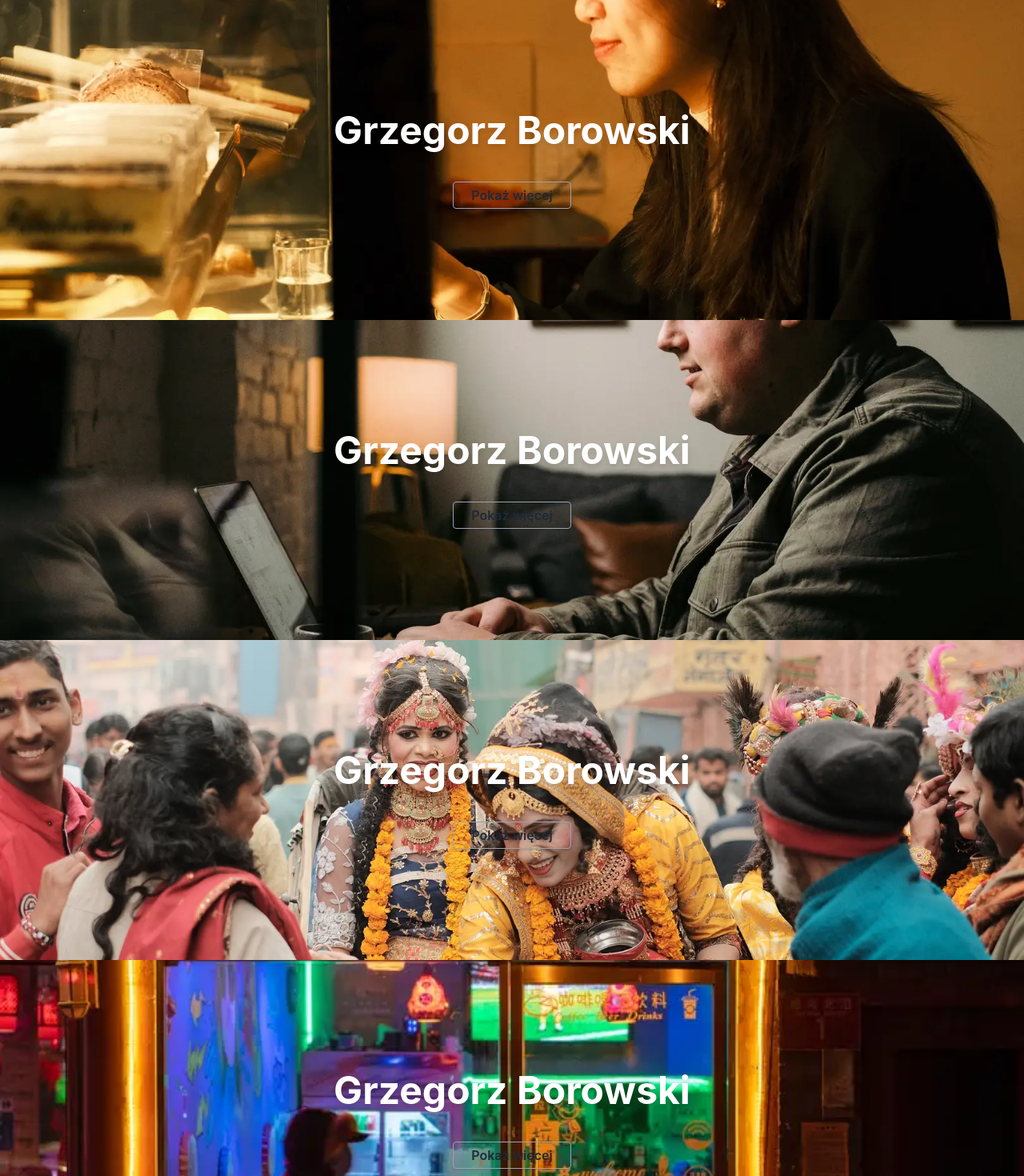
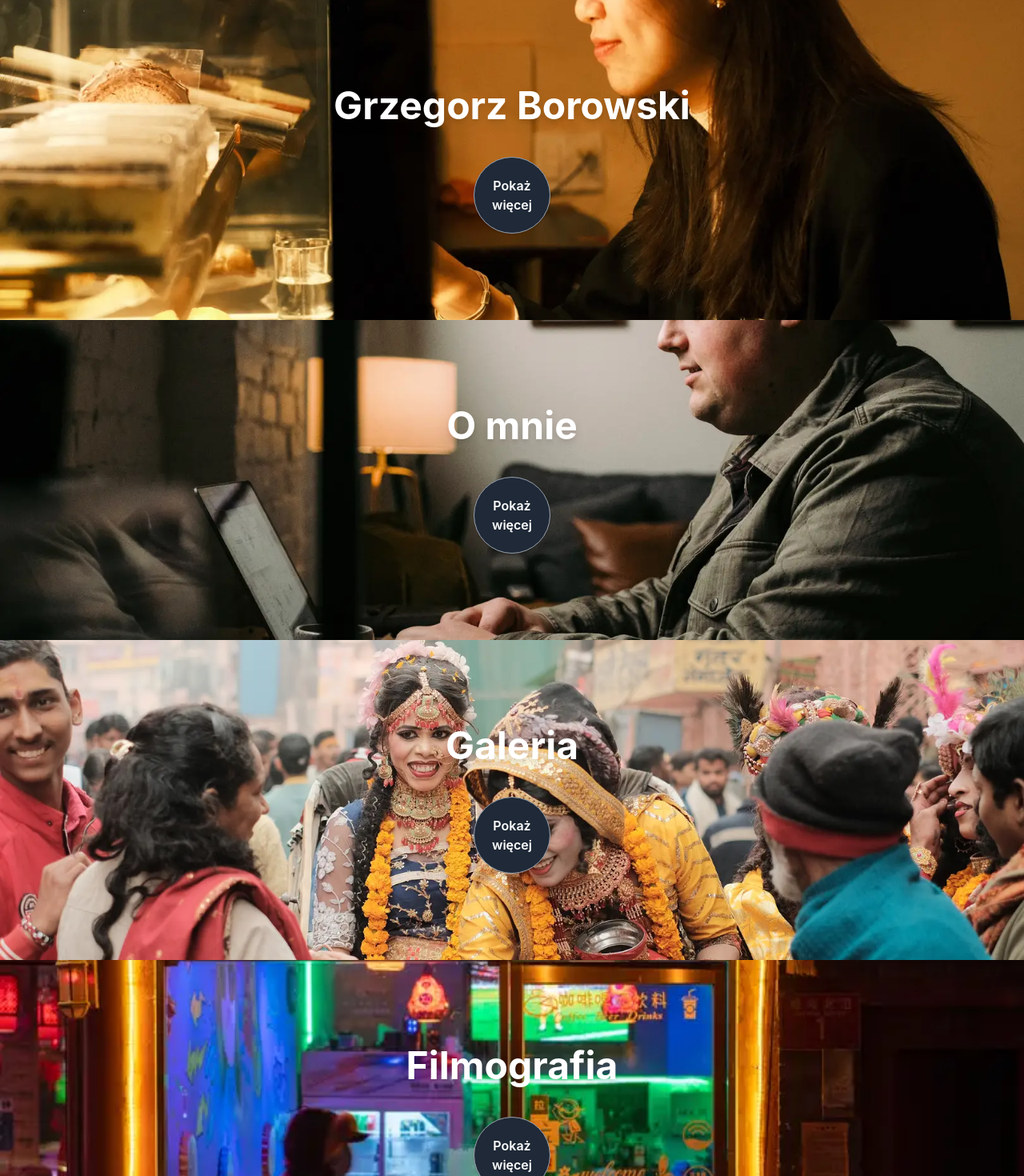
Before and after one commit to mdziedzinski/actors-portfolio, a React (Create React App) app: page / in a window 1280 px wide. Shown: the top 1470 px of the page at 80% size. Built offline with nearby package versions, Linux system fonts and the light colour scheme.

Commit message:
styling compontents

```diff
--- a/src/components/Article.tsx
+++ b/src/components/Article.tsx
@@ -1,19 +1,36 @@
-import React, { ReactNode, useRef, useState } from "react";
+import React, {
+  ElementType,
+  ReactNode,
+  useRef,
+  useState,
+  RefObject,
+  MutableRefObject,
+} from "react";
+import { createSecureContext } from "tls";
+import { flushSync } from "react-dom";
 
 import ReadMore from "./ReadMore";
 
 type Props = {
   className?: string;
   id?: string;
+  title?: string;
 };
 const heroClass =
   "flex items-center justify-center h-[50vh] w-screen bg-fixed bg-center bg-cover bg-hero1";
 
 const Article = (props: Props) => {
-  const myRef = useRef();
+  const ref = useRef() as MutableRefObject<HTMLDivElement>;
   const [isShown, setIsShown] = useState(false);
   const handleClick = (event: any) => {
-    setIsShown((current: any) => !current);
+    flushSync(() => {
+      setIsShown((current: any) => !current);
+    });
+    ref.current?.scrollIntoView({
+      behavior: "smooth",
+      block: "center",
+      inline: "nearest",
+    });
   };
 
   return (
@@ -21,17 +38,28 @@ const Article = (props: Props) => {
       <article id={props.id} className={props.className}>
         <div className="flex flex-col justify-center content-center item-center">
           <h2 className="text-center mb-10 text-5xl text-white font-bold drop-shadow-lg">
-            Grzegorz Borowski
+            {props.title}
           </h2>
           <button
             onClick={handleClick}
-            className="self-center bg-transparent w-1/3  hover:bg-gray-50/50 text-gray-800 font-semibold py-1 px-1 border border-gray-400 rounded shadow"
+            className="w-24 h-24 self-center  bg-gray-800 text-white   hover:bg-gray-50/50 font-semibold border border-gray-400 rounded-full shadow"
           >
             Pokaż więcej
           </button>
         </div>
       </article>
-      {isShown && <ReadMore ref={myRef}></ReadMore>}
+      <div ref={ref}>
+        {isShown && (
+          <ReadMore>
+            <button
+              className="m-5 w-24 h-24 self-center  bg-gray-800 text-white   hover:bg-gray-50/50 font-semibold border border-gray-400 rounded-full shadow"
+              onClick={handleClick}
+            >
+              Ukryj sekcję
+            </button>
+          </ReadMore>
+        )}
+      </div>
     </>
   );
 };
--- a/src/components/Main.tsx
+++ b/src/components/Main.tsx
@@ -1,7 +1,7 @@
 import React from "react";
 import Article from "./Article";
 
-const heroClass =
+const heroClass1 =
   "flex items-center justify-center h-[50vh] w-screen bg-fixed bg-center bg-cover bg-hero1";
 const heroClass2 =
   "flex items-center justify-center h-[50vh] w-screen bg-fixed bg-center bg-cover bg-hero2";
@@ -13,11 +13,14 @@ const heroClass4 =
 const Main = () => {
   return (
     <main className=" flex flex-col flex-wrap content-center justify-center">
-      <Article id="1" className={heroClass}></Article>
-      <Article id="2" className={heroClass2}></Article>
-      <Article id="3" className={heroClass3}></Article>
-      <Article id="4" className={heroClass4}></Article>
-      <Article></Article>
+      <Article
+        id="1"
+        className={heroClass1}
+        title="Grzegorz Borowski"
+      ></Article>
+      <Article id="2" className={heroClass2} title="O mnie"></Article>
+      <Article id="3" className={heroClass3} title="Galeria"></Article>
+      <Article id="4" className={heroClass4} title="Filmografia"></Article>
     </main>
   );
 };
--- a/src/components/ReadMore.tsx
+++ b/src/components/ReadMore.tsx
@@ -5,7 +5,7 @@ const ReadMore = (props: any) => {
     <div
       ref={props.ref}
       id="99"
-      className='h-[50vh] w-full bg-gradient-to-r from-purple-500 to-pink-500"'
+      className="flex flex-col h-[50vh] p-10 w-full text-slate-50 bg-gray-900"
     >
       Lorem ipsum dolor sit amet consectetur adipisicing elit. Ducimus
       doloribus, non fuga repellendus a reprehenderit consequatur totam.
@@ -18,6 +18,7 @@ const ReadMore = (props: any) => {
       impedit quo nisi quis repellat blanditiis enim, libero fugit placeat, unde
       nemo. Nostrum magnam quo labore. Aliquam asperiores distinctio natus
       itaque error molestiae nam eaque!
+      {props.children}
     </div>
   );
 };
```
